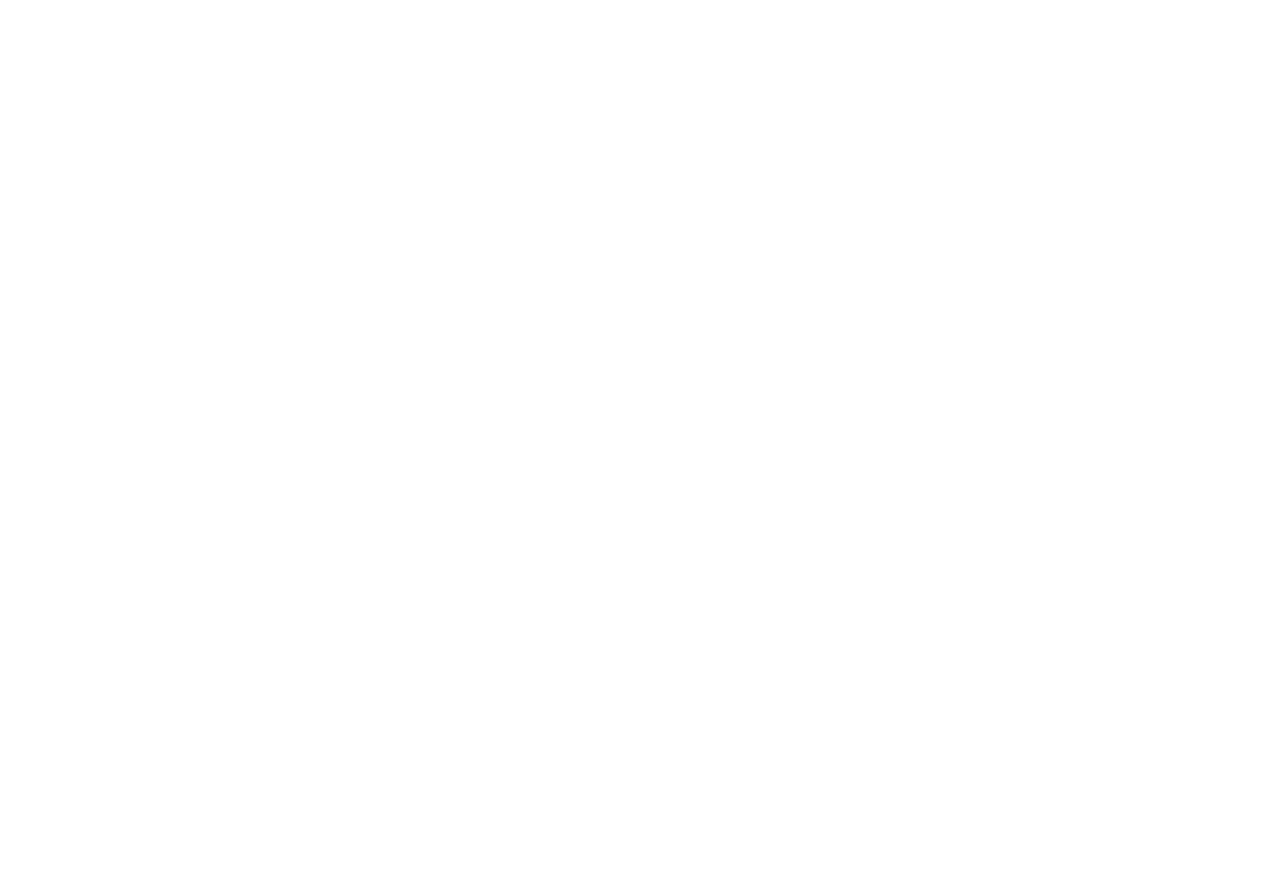
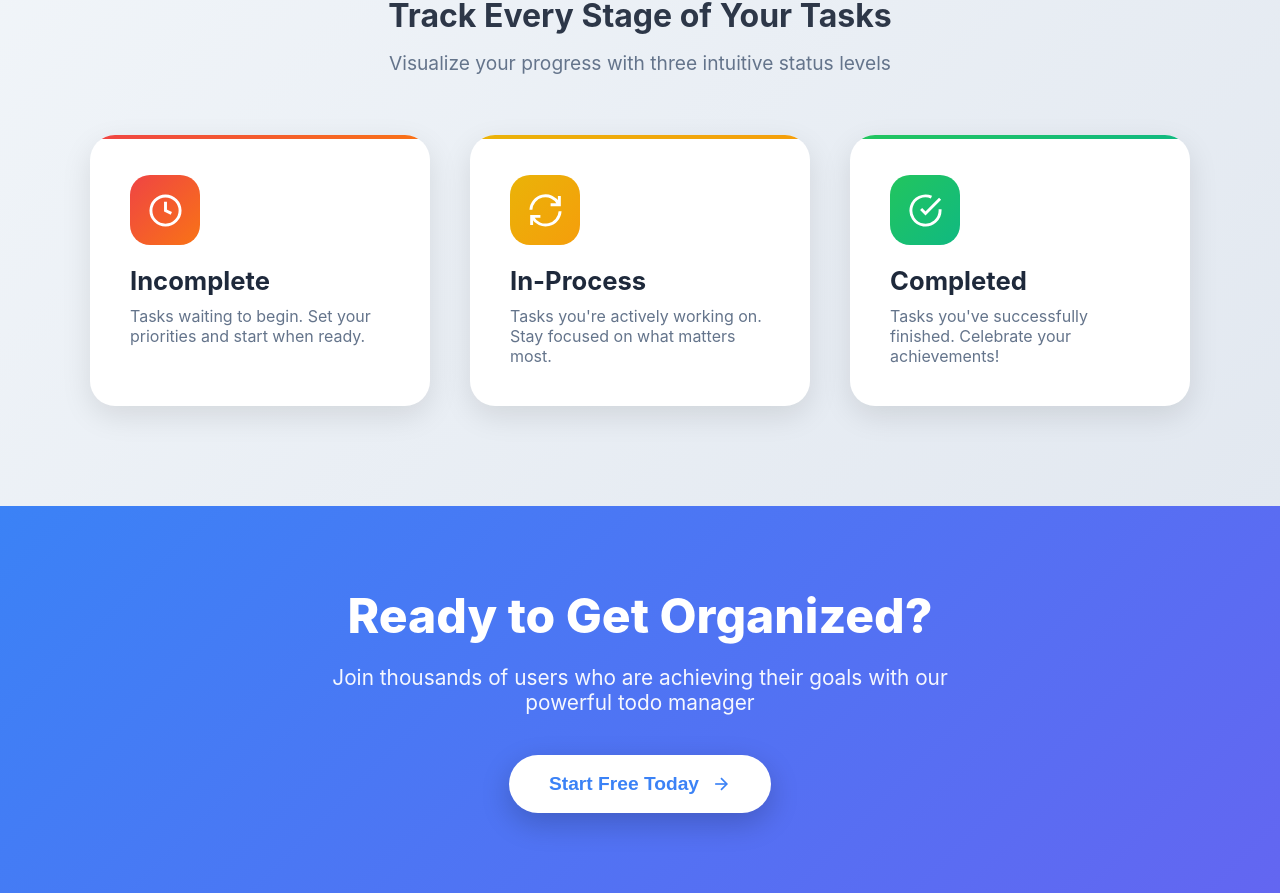
Before and after one commit to cs-Deepak/todo, a React (Vite) app in the folder client/: page /#/ in a window 1280 px wide. Shown: the part 985-1878 px from the top of the page. Before the commit the page ends 881 px from the top, so only its background shows below. Built offline with nearby package versions, Linux system fonts and the light colour scheme.

Commit message:
Enhance Home component with status and CTA sections
Added a status section to track task stages and a call-to-action section for user engagement.

```diff
--- a/client/src/Component/Home.jsx
+++ b/client/src/Component/Home.jsx
@@ -45,6 +45,59 @@
 
 
 
+    <div class="status-section">
+        <div class="section-header">
+            <h2 class="section-title">Track Every Stage of Your Tasks</h2>
+            <p class="section-subtitle">Visualize your progress with three intuitive status levels</p>
+        </div>
+
+        <div class="status-grid">
+            <div class="status-card incomplete">
+                <div class="status-icon">
+                    <svg viewBox="0 0 24 24">
+                        <circle cx="12" cy="12" r="10"/>
+                        <polyline points="12 6 12 12 16 14"/>
+                    </svg>
+                </div>
+                <h3 class="status-title">Incomplete</h3>
+                <p class="status-desc">Tasks waiting to begin. Set your priorities and start when ready.</p>
+            </div>
+
+            <div class="status-card in-process">
+                <div class="status-icon">
+                    <svg viewBox="0 0 24 24">
+                        <path d="M21.5 2v6h-6M2.5 22v-6h6M2 11.5a10 10 0 0 1 18.8-4.3M22 12.5a10 10 0 0 1-18.8 4.2"/>
+                    </svg>
+                </div>
+                <h3 class="status-title">In-Process</h3>
+                <p class="status-desc">Tasks you're actively working on. Stay focused on what matters most.</p>
+            </div>
+
+            <div class="status-card completed">
+                <div class="status-icon">
+                    <svg viewBox="0 0 24 24">
+                        <path d="M22 11.08V12a10 10 0 1 1-5.93-9.14"/>
+                        <polyline points="22 4 12 14.01 9 11.01"/>
+                    </svg>
+                </div>
+                <h3 class="status-title">Completed</h3>
+                <p class="status-desc">Tasks you've successfully finished. Celebrate your achievements!</p>
+            </div>
+        </div>
+    </div>
+
+
+    <div class="cta-section">
+        <h2 class="cta-title">Ready to Get Organized?</h2>
+        <p class="cta-subtitle">Join thousands of users who are achieving their goals with our powerful todo manager</p>
+        <button class="cta-button" onclick="window.location.href='/auth/login'">
+            <span>Start Free Today</span>
+            <svg width="20" height="20" viewBox="0 0 24 24" fill="none" stroke="currentColor" stroke-width="2">
+                <path d="M5 12h14"></path>
+                <path d="m12 5 7 7-7 7"></path>
+            </svg>
+        </button>
+    </div>
 
 
 
```
